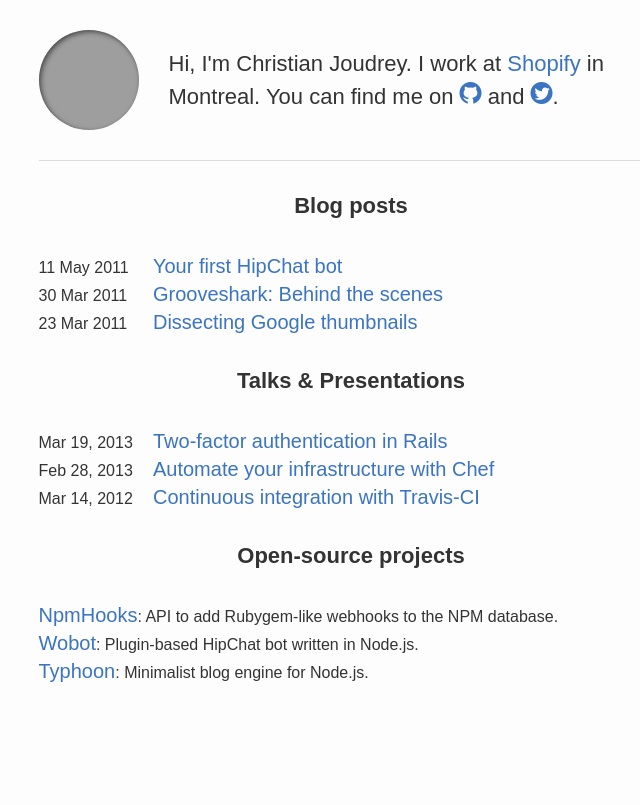
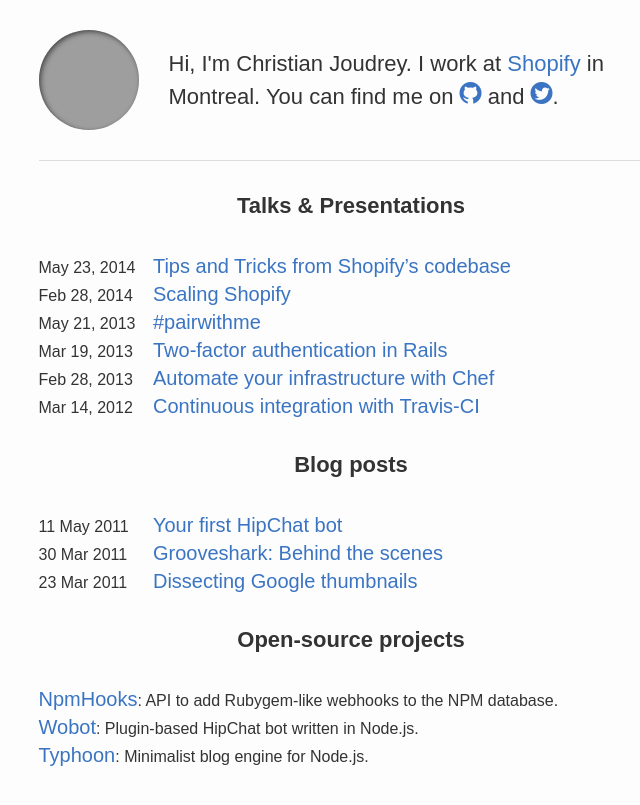
Before and after one commit to cjoudrey/cjoudrey.github.com, a Jekyll site: the page built from index.html, in a window 1280 px wide, cut to the strip 0-805 px from the top of the page. Shown: the whole strip, without its empty margins (289-929 px from the left). Built offline with Jekyll 4.4.1, drawn with Linux system fonts in a browser that asks for light colours; Markdown is read by kramdown in place of the engine named in the settings; grey boxes are pictures that could not be loaded.

Commit message:
Add new talks

```diff
--- a/index.html
+++ b/index.html
@@ -19,20 +19,23 @@
 
 <div id="home" class="wrapper">
   <section class="listing">
+    <h2>Talks &amp; Presentations</h2>
+    <ul>
+      <li><time>May 23, 2014</time> <a href="https://speakerdeck.com/cjoudrey/tips-and-tricks-from-shopifys-codebase">Tips and Tricks from Shopify’s codebase</a></li>
+      <li><time>Feb 28, 2014</time> <a href="https://speakerdeck.com/cjoudrey/scaling-shopify">Scaling Shopify</a></li>
+      <li><time>May 21, 2013</time> <a href="https://speakerdeck.com/cjoudrey/number-pairwithme">#pairwithme</a></li>
+      <li><time>Mar 19, 2013</time> <a href="https://speakerdeck.com/cjoudrey/two-factor-authentication">Two-factor authentication in Rails</a></li>
+      <li><time>Feb 28, 2013</time> <a href="https://speakerdeck.com/cjoudrey/automate-your-infrastructure-with-chef">Automate your infrastructure with Chef</a></li>
+      <li><time>Mar 14, 2012</time> <a href="https://speakerdeck.com/u/cjoudrey/p/continuous-integration-with-travis-ci">Continuous integration with Travis-CI</a></li>
+    </ul>
+  </section>
+
+  <section class="listing">
     <h2>Blog posts</h2>
     <ul>
       {% for post in site.posts %}
       <li><time>{{ post.date | date_to_string }}</time> <a href="{{ post.url }}">{{ post.title }}</a></li>
       {% endfor %}
-    </ul>
-  </section>
-
-  <section class="listing">
-    <h2>Talks &amp; Presentations</h2>
-    <ul>
-      <li><time>Mar 19, 2013</time> <a href="https://speakerdeck.com/cjoudrey/two-factor-authentication">Two-factor authentication in Rails</a></li>
-      <li><time>Feb 28, 2013</time> <a href="https://speakerdeck.com/cjoudrey/automate-your-infrastructure-with-chef">Automate your infrastructure with Chef</a></li>
-      <li><time>Mar 14, 2012</time> <a href="https://speakerdeck.com/u/cjoudrey/p/continuous-integration-with-travis-ci">Continuous integration with Travis-CI</a></li>
     </ul>
   </section>
 
```
